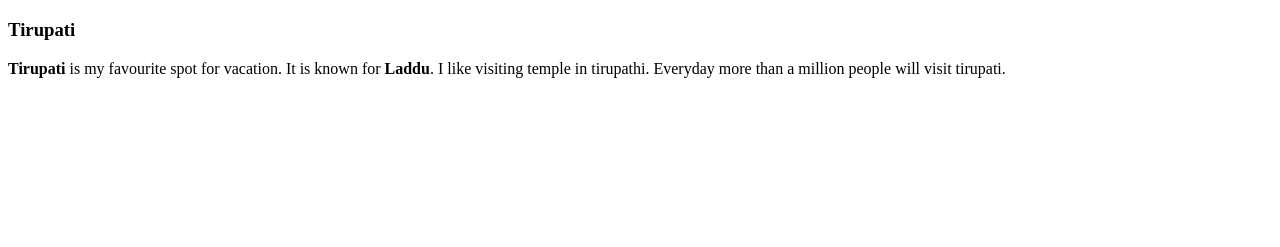
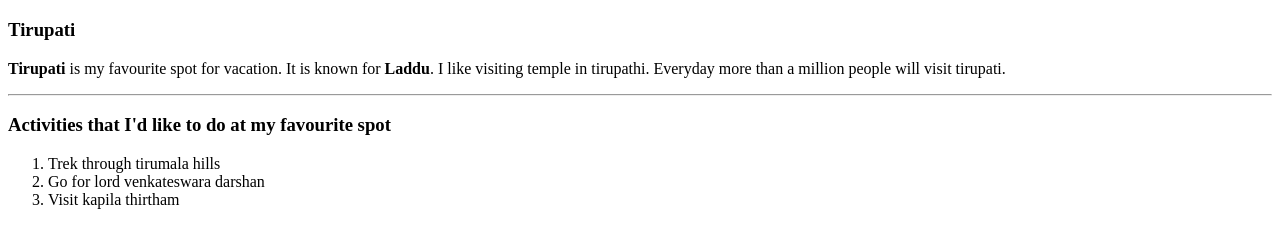
Before and after one commit to 44-563-WebApps-F23/44563-webapps-f23-assignment3-lakshmipriya222, a plain HTML site: page index.html in a window 1280 px wide. Shown: the part 61-308 px from the top of the page. Drawn offline with Linux system fonts and the light colour scheme.

Commit message:
Update index.html

```diff
--- a/index.html
+++ b/index.html
@@ -11,5 +11,12 @@
     <p><b>Tirupati</b> is my favourite spot for vacation.
         It is known for <b>Laddu</b>. I like visiting temple in tirupathi.
         Everyday more than a million people will visit tirupati.</p>
+        <hr>
+        <h3>Activities that I'd like to do at my favourite spot</h3>
+        <ol>
+            <li>Trek through tirumala hills</li>
+            <li>Go for lord venkateswara darshan</li>
+            <li>Visit kapila thirtham</li>
+        </ol>
 </body>
 </html>
```
